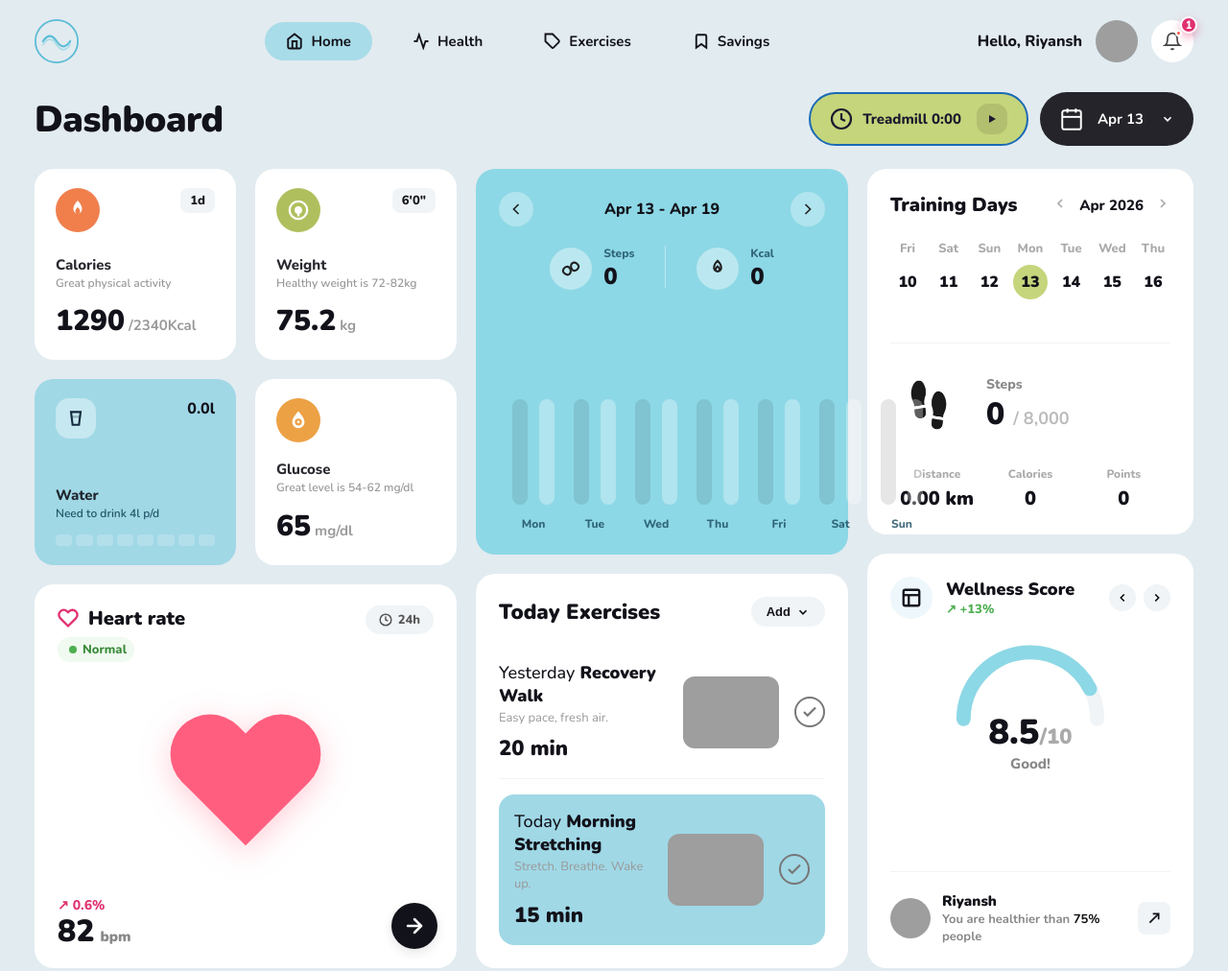
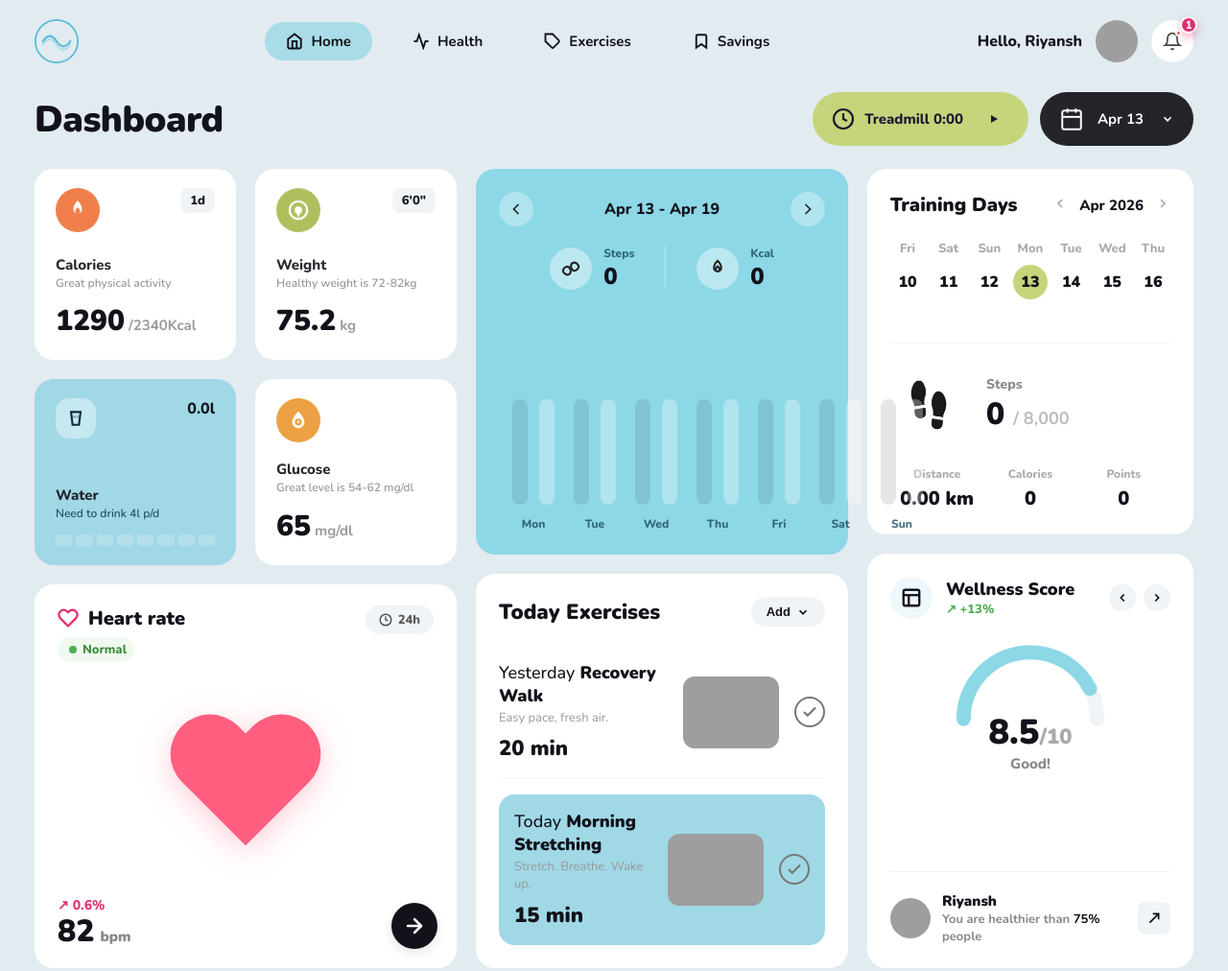
Before and after one commit to RiyanshSingh/Farfit, a website built with Vite: page index.html in a window 1280 px wide. Shown: the whole page at 96% size. Built offline with nearby package versions, Linux system fonts and the light colour scheme; some packages are replaced by stand-ins of ours; no server answers; the database is empty; grey boxes are pictures that could not be loaded.

Commit message:
Refine cardio button UI: remove border and pause bg

```diff
--- a/style.css
+++ b/style.css
@@ -173,10 +173,10 @@
         .cardio-btn {
             background: var(--olive);
             color: #1a1a2e;
-            border: 2px solid #1a6ab5;
-            border-radius: 40px; /* Rounder corners */
+            border: none;
+            border-radius: 40px;
             padding: 8px 20px;
-            min-height: 56px; /* Reduced height */
+            min-height: 56px;
             font-family: inherit;
             font-weight: 800;
             font-size: 15px;
@@ -197,7 +197,7 @@
         }
 
         .cardio-btn .pause-icon {
-            background: rgba(0, 0, 0, 0.1);
+            background: none;
             border-radius: 12px;
             width: 32px;
             height: 32px;
```
